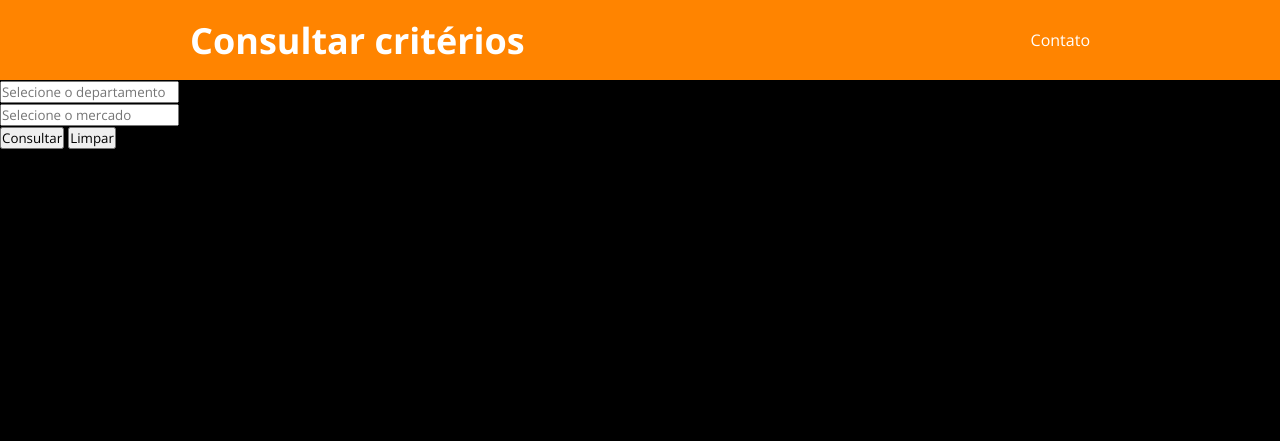
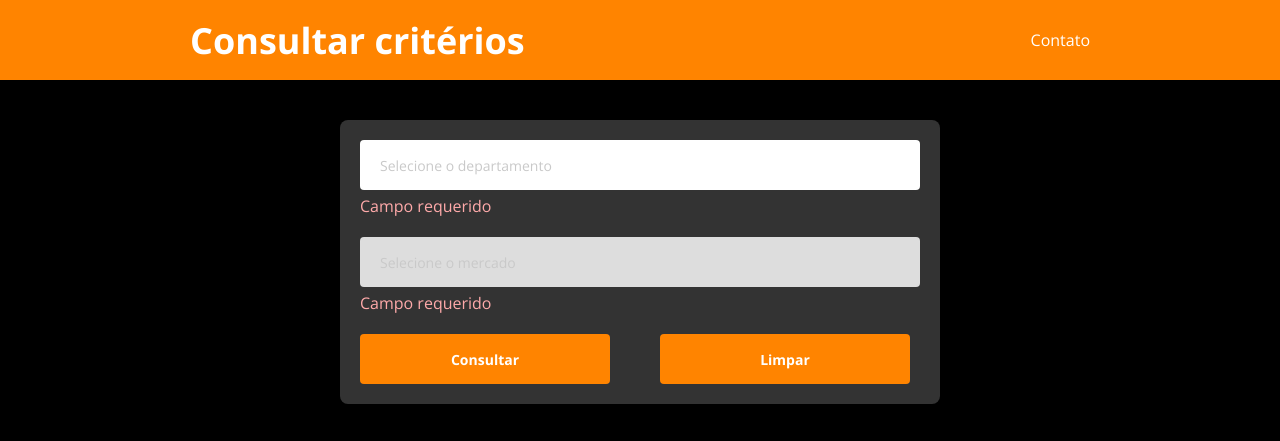
Before and after one commit to thiagorabaioli/api-criterio-minimo, a plain HTML site: page index.html in a window 1280 px wide. Drawn offline with nearby package versions, Linux system fonts and the light colour scheme.

Commit message:
styles button css

```diff
--- a/css/styles.css
+++ b/css/styles.css
@@ -1,39 +1,106 @@
-*{
+* {
   box-sizing: border-box;
   padding: 0;
-    margin : 0;
-    font-family: 'Open Sans';
+  margin: 0;
+  font-family: "Open Sans";
 }
 
-
-html, body{
+html,
+body {
   background-color: black;
 }
-.nav-container{
+.nav-container {
   height: 80px;
   background-color: #ff8400;
-    width : 100%;
+  width: 100%;
   padding: 0 20px;
   display: flex;
   align-items: center;
 }
 
-.nav-main{
+.nav-main {
   width: 100%;
   max-width: 900px;
   margin: 0 auto;
   display: flex;
   align-items: center;
   justify-content: space-between;
-    ;
-
 }
-.nav-main h1{
+.nav-main h1 {
   color: #fff;
-    font-size: 36px;;
+  font-size: 36px;
 }
 
-.contact-link{
+.contact-link {
   color: #fff;
   cursor: pointer;
 }
+
+.form-container {
+  padding: 40px 20px;
+  width: 100%;
+}
+
+.card-form {
+  background-color: #333;
+  width: 100%;
+  max-width: 600px;
+  margin: 0 auto;
+  border-radius: 8px;
+  padding: 20px;
+}
+
+.form-control {
+  margin-bottom: 20px;
+}
+
+.form-control label {
+  display: none;
+}
+
+.error-message {
+  margin-top: 5px;
+  color: #faa;
+}
+
+.form-input {
+  height: 50px;
+  width: 100%;
+  border-radius: 4px;
+  padding: 0 20px;
+  font-size: 14px;
+  border: 0;
+}
+
+.form-input::placeholder {
+  color: #c9c9c9;
+}
+
+.form-input:disabled{
+    background-color: #ddd;;
+}
+
+.btn-container {
+  display: flex;
+  justify-content: space-between;
+
+}
+
+.btn{
+  width: 250px;
+  height: 50px;
+  border: 0;
+  border-radius: 4px;
+  background-color: #ff8400;
+  color: #fff;
+  font-size: 14px;
+  font-weight: 700;
+}
+
+.btn-left{
+  margin-right:10px;
+}
+
+.btn-right{
+  margin-right: 10px;
+}
--- a/index.html
+++ b/index.html
@@ -21,33 +21,39 @@
       </nav>
     </header>
     <main>
-      <section id="form-section">
-        <form name="consultarCriterioMinimo">
-          <div>
-            <div>
-              <label for="departamento"></label>
+      <section id="form-section" class="form-container">
+        <div class="card-form">
+          <form name="consultarCriterioMinimo">
+            <div class="form-control">
+              <label for="departamento">Departamento</label>
               <input
                 name="departamento"
                 id="departamento"
+                class="form-input"
                 type="text"
                 placeholder="Selecione o departamento"
               />
+              <div class="error-message">Campo requerido</div>
             </div>
-            <div>
-              <label for="mercado"></label>
+            <div class="form-control">
+              <label for="mercado">Mercado</label>
               <input
                 name="mercado"
                 id="mercado"
+                class="form-input"
                 type="text"
                 placeholder="Selecione o mercado"
+                disabled
               />
+              <div class="error-message">Campo requerido</div>
             </div>
-          </div>
-          <div>
-            <button type="submit">Consultar </button>
-            <button>Limpar</button>
-          </div>
-        </form>
+
+            <div class="btn-container">
+              <button class = "btn btn-left" type="submit">Consultar</button>
+              <button class="btn btn-right">Limpar</button>
+            </div>
+          </form>
+        </div>
       </section>
       <section id="list-section">
         <div>
```
Lines whose indentation alone changed are shown as unchanged.
